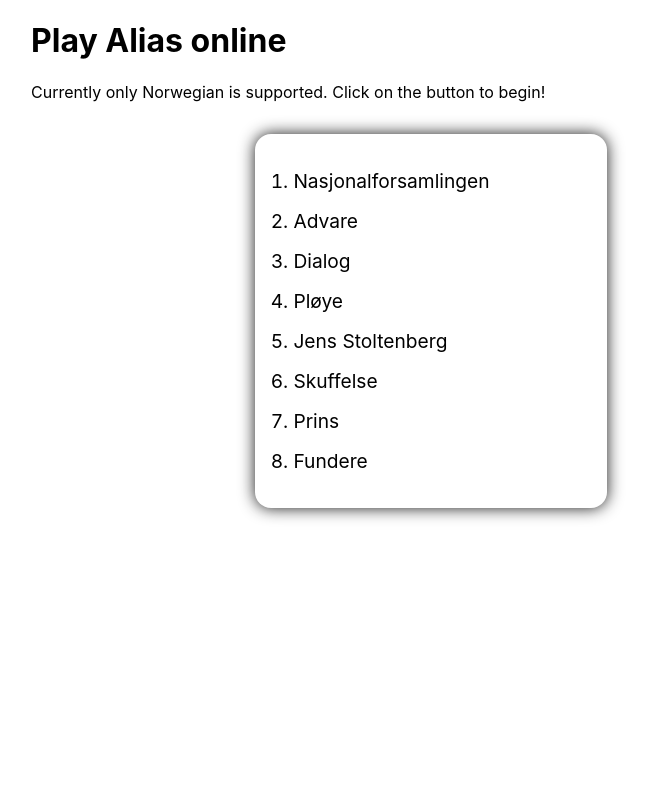
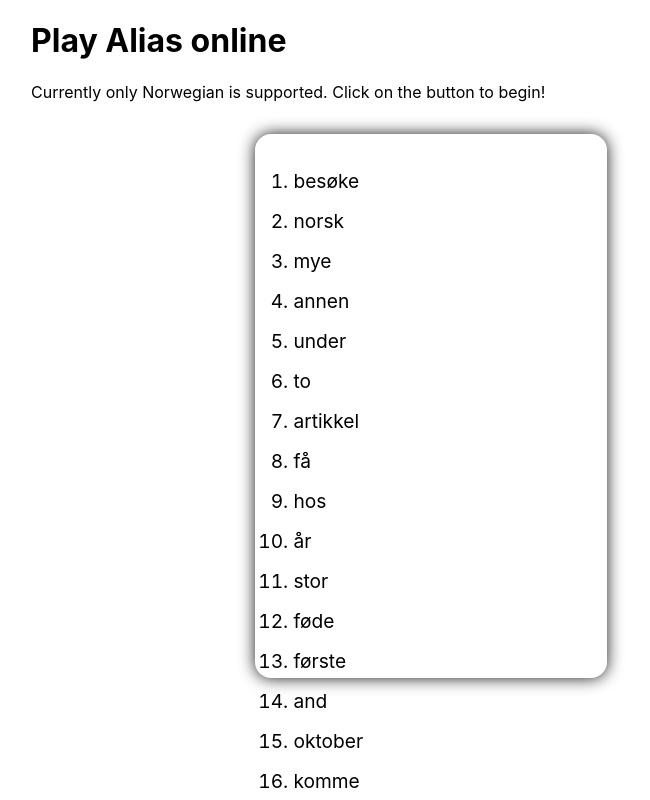
Before and after one commit to Sti2nd/also-known-as, a React (Create React App) app: page / in a window 1280 px wide. Shown: the top 800 px of the page, without its empty margins (209-859 px from the left). Built offline with nearby package versions, Linux system fonts and the light colour scheme.

Commit message:
use the new words

```diff
--- a/src/App.tsx
+++ b/src/App.tsx
@@ -1,5 +1,6 @@
 import styles from './App.module.css';
 import Card from './Card/Card';
+import words from "./difficult_words";
 
 export default function App() {
   return (
@@ -8,7 +9,7 @@ export default function App() {
         <h1>Play Alias online</h1>
         <p>Currently only Norwegian is supported. Click on the button to begin!</p>
       </div>
-      <Card words={["Nasjonalforsamlingen", "Advare", "Dialog", "Pløye", "Jens Stoltenberg", "Skuffelse", "Prins", "Fundere"]} />
+      <Card words={words} />
     </div>
   );
 }
--- a/src/difficult_words.js
+++ b/src/difficult_words.js
@@ -844,3 +844,5 @@ export let words = [
 "planlegge",
 "israel",
 ];
+
+export default words;
```
